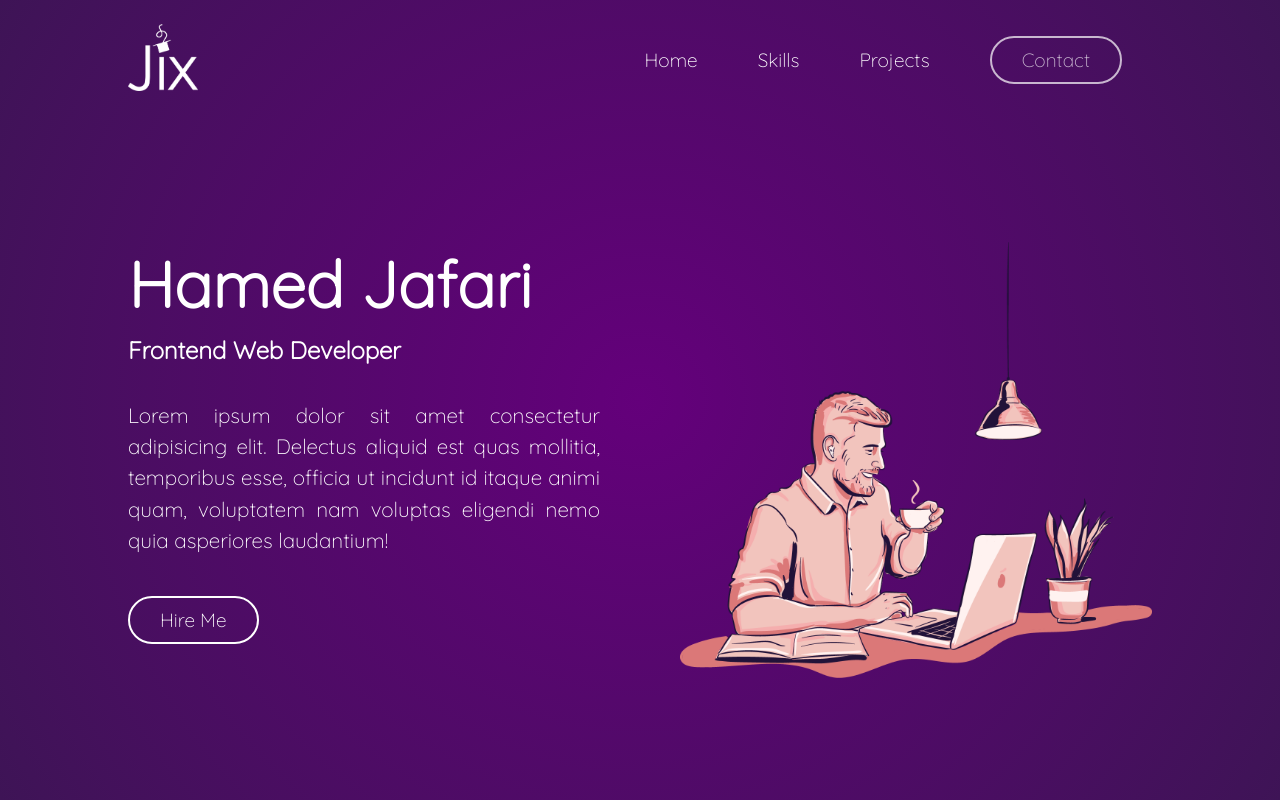
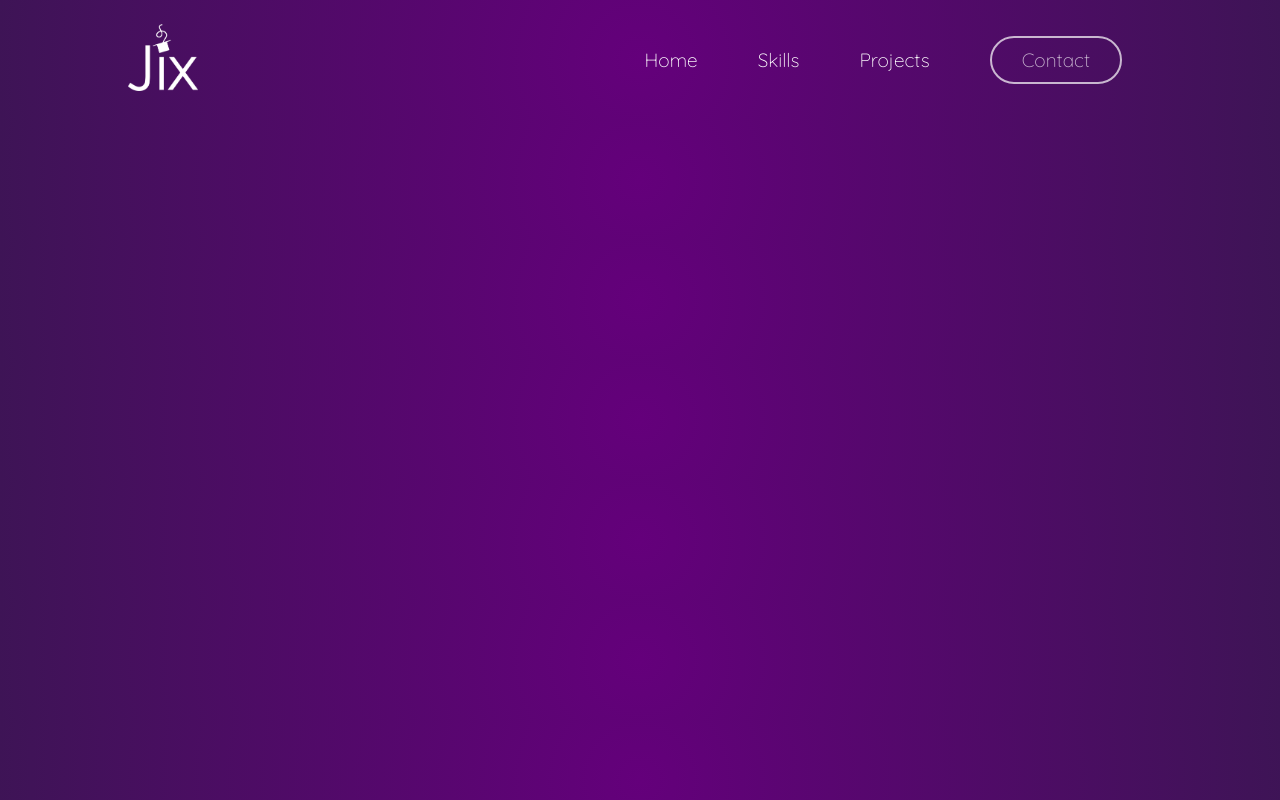
Before and after one commit to hamedjix/portfolio, a React (Create React App) app: page / in a window 1280 px wide. Built offline with nearby package versions, Linux system fonts and the light colour scheme.

Commit message:
routing issue for gh pages

```diff
--- a/package.json
+++ b/package.json
@@ -2,7 +2,7 @@
   "name": "ninjajoint",
   "version": "0.1.0",
   "private": true,
-  "homepage": "https://hamedjix.github.io/portfolio",
+  "homepage": "http://hamedjix.github.io/portfolio",
   "dependencies": {
     "@testing-library/jest-dom": "^4.2.4",
     "@testing-library/react": "^9.5.0",
--- a/src/App.js
+++ b/src/App.js
@@ -12,16 +12,16 @@ function App() {
       <Header />
       <AnimatePresence exitBeforeEnter>
         <Switch location={location} key={location.pathname}>
-          <Route exact path='/'>
+          <Route exact path='/portfolio'>
             <Home />
           </Route>
-          <Route path='/skills'>
+          <Route path='portfolio/skills'>
             <Skills />
           </Route>
-          <Route path='/projects'>
+          <Route path='portfolio/projects'>
             <Projects />
           </Route>
-          <Route path='/contact'>
+          <Route path='portfolio/contact'>
             <Contact />
           </Route>
         </Switch>
```
